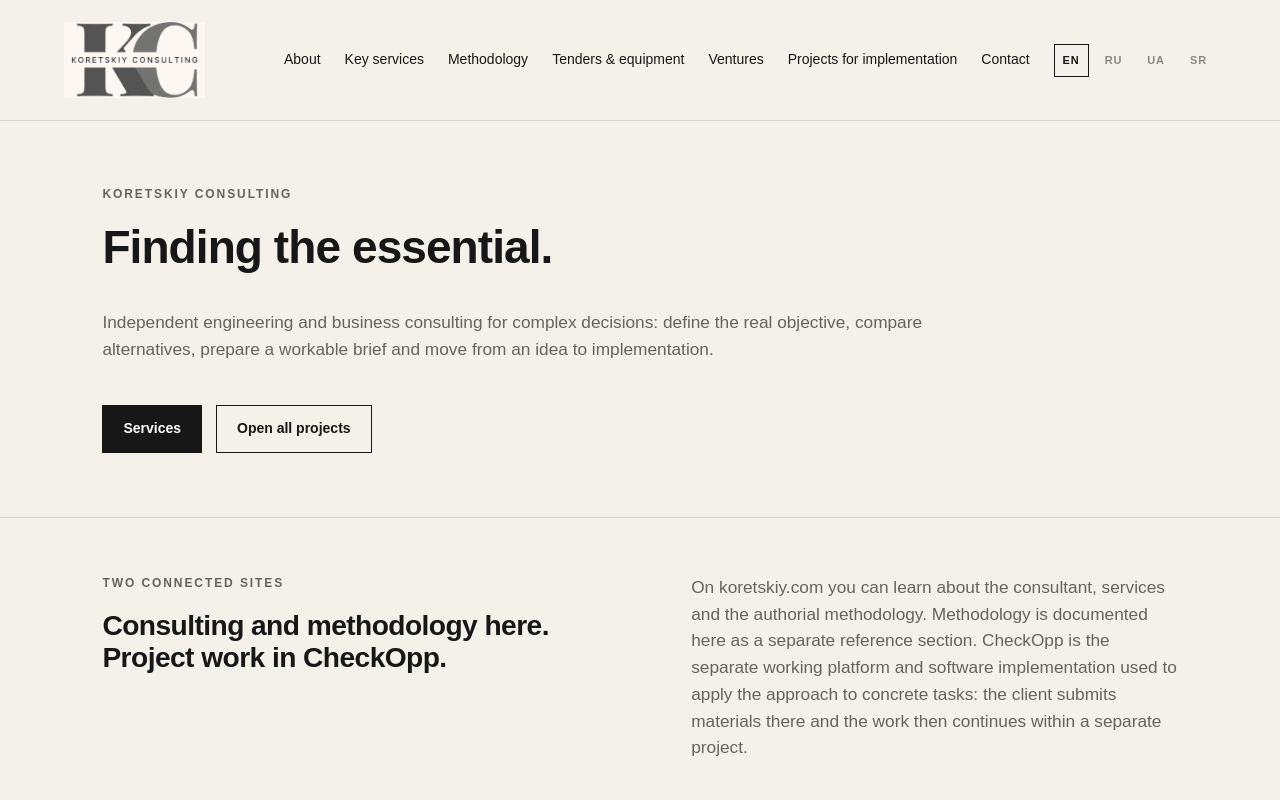
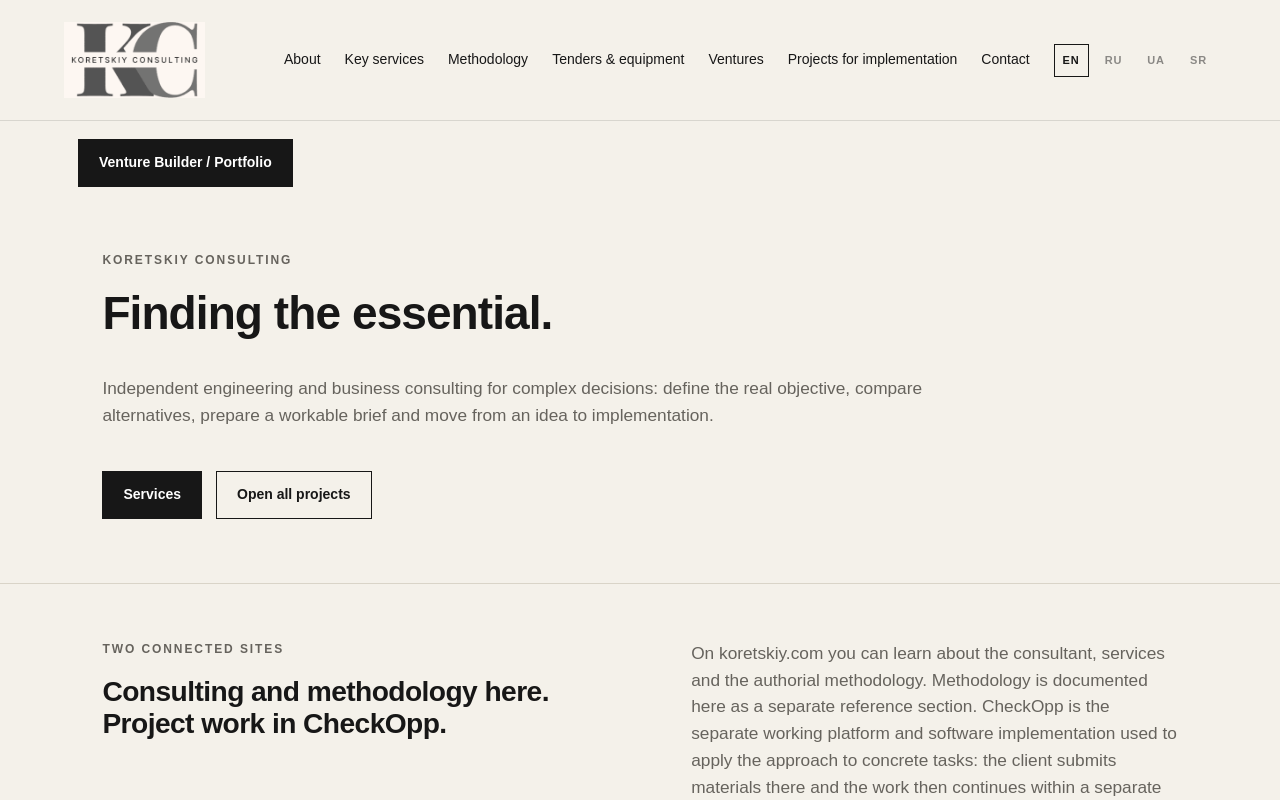
Before and after one commit to oikua66/damp-diagnostics, a Next.js app: page /en in a window 1280 px wide. Shown: the top 800 px of the page. Built offline with nearby package versions, Linux system fonts and the light colour scheme; no server answers.

Commit message:
Add Venture Builder portfolio CTA to homepage

```diff
--- a/app/components/SiteHeader.tsx
+++ b/app/components/SiteHeader.tsx
@@ -19,6 +19,13 @@ const labels: Record<Lang, NavCopy> = {
   sr: { about: 'O meni', services: 'Ključne usluge', methodology: 'Metodologija', tenders: 'Tenderi i oprema', ventures: 'Ventures', perspectives: 'Projekti za realizaciju', contact: 'Kontakt' },
 };
 
+const ventureCta: Record<Lang, string> = {
+  en: 'Venture Builder / Portfolio',
+  ru: 'Venture Builder / Портфолио',
+  uk: 'Venture Builder / Портфоліо',
+  sr: 'Venture Builder / Portfolio',
+};
+
 export default function SiteHeader({ lang, languagePath }: { lang: Lang; languagePath: string }) {
   const t = labels[lang];
   const links: NavLink[] = [
@@ -30,6 +37,7 @@ export default function SiteHeader({ lang, languagePath }: { lang: Lang; languag
     { href: `/${lang}/perspectives`, label: t.perspectives },
     { href: `/${lang}#contact`, label: t.contact },
   ];
+  const isHome = languagePath === '';
 
   return (
     <>
@@ -53,6 +61,11 @@ export default function SiteHeader({ lang, languagePath }: { lang: Lang; languag
         </div>
       </header>
       <MobileMenu lang={lang} links={links} />
+      {isHome && (
+        <div style={{ maxWidth: '1180px', margin: '18px auto 0', padding: '0 28px' }}>
+          <a className="button button-dark" href={`/${lang}/ventures`}>{ventureCta[lang]}</a>
+        </div>
+      )}
     </>
   );
 }
```
